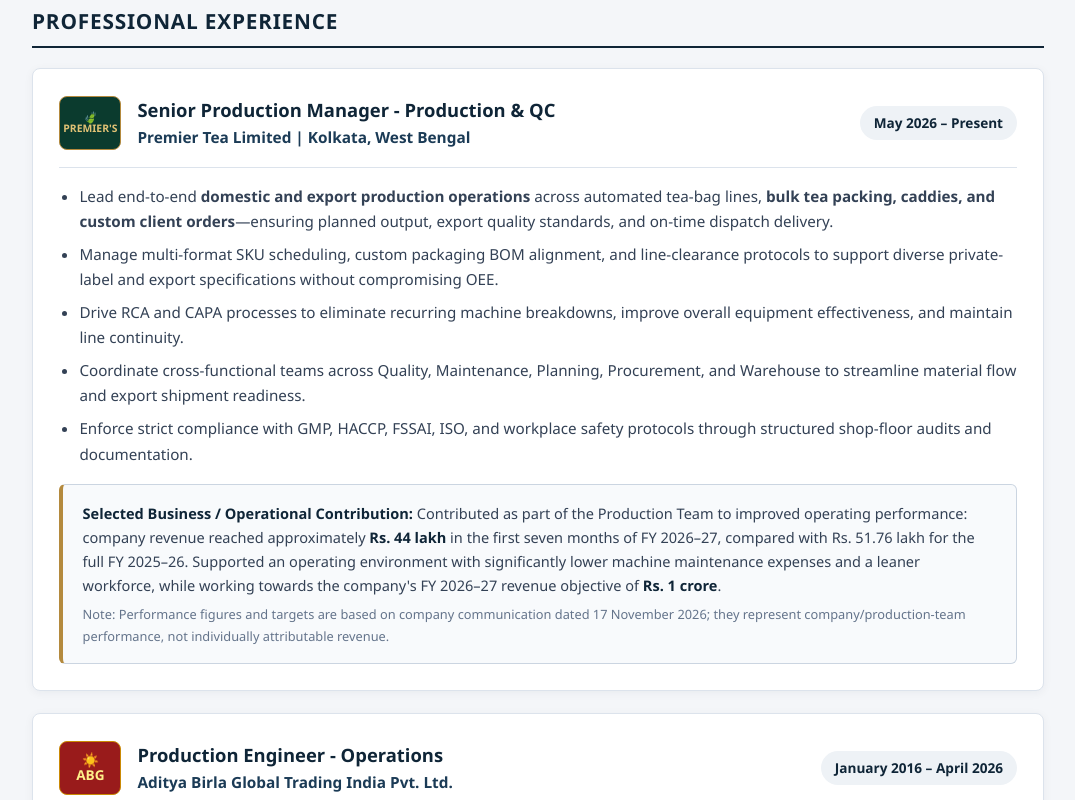
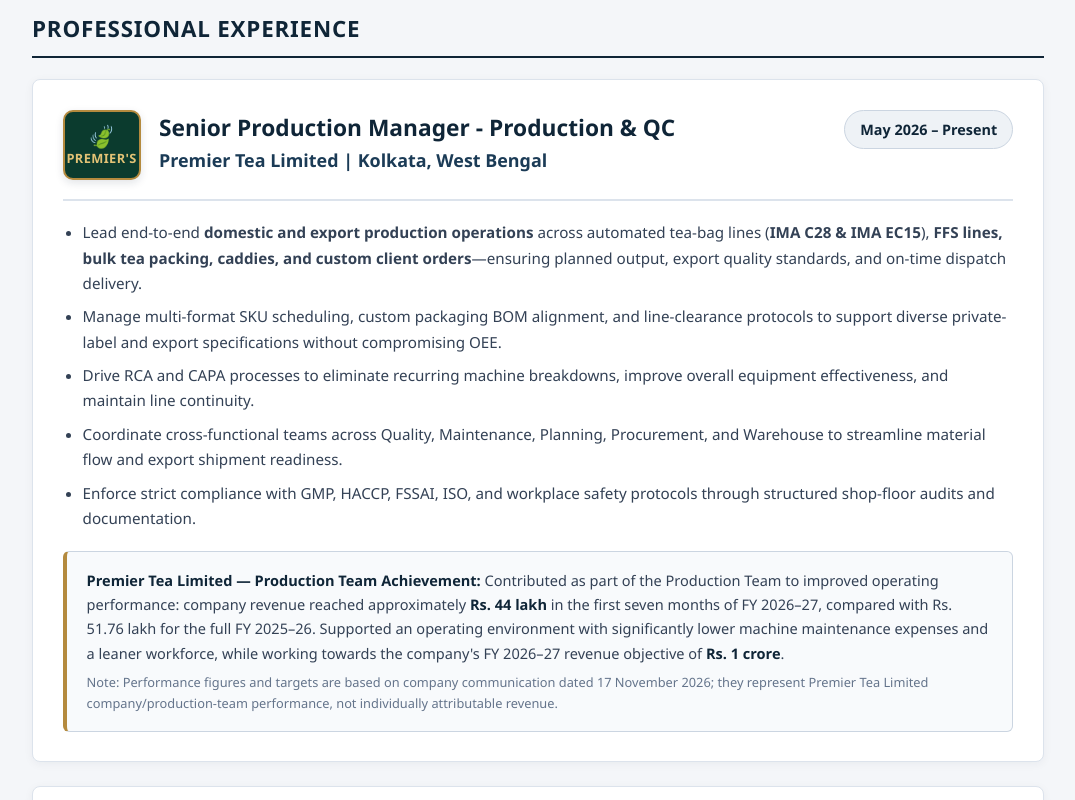
Before and after one commit to Debjit-Ghosh01/debjitghosh.github.io, a plain HTML site: page index.html in a window 1280 px wide. Shown: the part 920-1720 px from the top of the page, without its empty margins (102-1177 px from the left). Drawn offline with Linux system fonts and the light colour scheme.

Commit message:
Refactor styles in index.html for consistency
Updated various styles and layout properties in the index.html file for improved visual consistency and responsiveness.

```diff
--- a/index.html
+++ b/index.html
@@ -92,16 +92,16 @@
     }
 
     main { max-width: 1060px; margin: 2.25rem auto; padding: 0 1.5rem; }
-    section { margin-bottom: 2.65rem; }
+    section { margin-bottom: 2.75rem; }
     .section-title {
-      font-size: 1.3rem;
+      font-size: 1.4rem;
       color: var(--navy);
       text-transform: uppercase;
       letter-spacing: 0.8px;
-      font-weight: 700;
-      border-bottom: 2px solid var(--navy);
-      padding-bottom: 0.45rem;
-      margin-bottom: 1.25rem;
+      font-weight: 800;
+      border-bottom: 2.5px solid var(--navy);
+      padding-bottom: 0.5rem;
+      margin-bottom: 1.35rem;
     }
 
     .summary-box {
@@ -155,26 +155,26 @@
     .exp-card {
       background: var(--white);
       border-radius: 8px;
-      padding: 1.65rem;
-      margin-bottom: 1.35rem;
+      padding: 1.85rem;
+      margin-bottom: 1.5rem;
       border: 1px solid var(--border);
       box-shadow: 0 2px 10px rgba(15, 37, 55, 0.05);
     }
     .exp-header {
       display: flex;
       flex-wrap: wrap;
-      align-items: center;
+      align-items: flex-start;
       justify-content: space-between;
-      gap: 1rem;
-      border-bottom: 1px solid var(--border);
-      padding-bottom: 1rem;
-      margin-bottom: 1rem;
+      gap: 1.25rem;
+      border-bottom: 2px solid var(--border);
+      padding-bottom: 1.2rem;
+      margin-bottom: 1.2rem;
     }
-    .company-brand { display: flex; align-items: center; gap: 1rem; }
+    .company-brand { display: flex; align-items: center; gap: 1.15rem; }
     .company-logo {
-      width: 62px;
-      height: 54px;
-      border-radius: 8px;
+      width: 78px;
+      height: 70px;
+      border-radius: 10px;
       display: flex;
       flex-direction: column;
       align-items: center;
@@ -182,38 +182,55 @@
       font-weight: 800;
       flex-shrink: 0;
       text-align: center;
-      line-height: 1.1;
+      line-height: 1.15;
+      box-shadow: 0 3px 8px rgba(15, 37, 55, 0.12);
     }
     .logo-premier {
       background: #0b3b2e;
       color: #e2c275;
-      border: 1.5px solid #b48a3e;
-      font-size: 0.65rem;
+      border: 2px solid #b48a3e;
+      font-size: 0.8rem;
+      letter-spacing: 0.4px;
     }
+    .logo-premier .logo-icon { font-size: 1.35rem; margin-bottom: 0.1rem; }
     .logo-abg {
       background: #991b1b;
       color: #fef08a;
-      border: 1.5px solid #ca8a04;
-      font-size: 0.85rem;
+      border: 2px solid #ca8a04;
+      font-size: 1.05rem;
+      letter-spacing: 0.6px;
     }
-    .exp-role h3 { color: var(--navy); font-size: 1.15rem; }
-    .exp-role .company-name { font-weight: 600; color: var(--navy-light); font-size: 0.96rem; }
+    .logo-abg .logo-icon { font-size: 1.35rem; margin-bottom: 0.1rem; }
+    .exp-role h3 {
+      color: var(--navy);
+      font-size: 1.42rem;
+      font-weight: 800;
+      line-height: 1.25;
+      margin-bottom: 0.25rem;
+    }
+    .exp-role .company-name {
+      font-weight: 700;
+      color: var(--navy-light);
+      font-size: 1.12rem;
+    }
     .exp-date {
       background: #eef2f6;
       color: var(--navy);
-      padding: 0.35rem 0.85rem;
+      padding: 0.42rem 0.95rem;
       border-radius: 999px;
-      font-size: 0.85rem;
-      font-weight: 600;
+      font-size: 0.9rem;
+      font-weight: 700;
+      border: 1px solid #cbd5e1;
+      white-space: nowrap;
     }
     .exp-list { padding-left: 1.25rem; font-size: 0.95rem; }
-    .exp-list li { margin-bottom: 0.5rem; }
+    .exp-list li { margin-bottom: 0.55rem; }
     .highlight-box {
-      margin-top: 1.1rem;
+      margin-top: 1.2rem;
       background: #f8fafc;
       border: 1px solid #cbd5e1;
       border-left: 4px solid var(--gold);
-      padding: 1rem 1.2rem;
+      padding: 1.05rem 1.25rem;
       border-radius: 6px;
       font-size: 0.91rem;
     }
@@ -241,17 +258,18 @@
     .grid-2 { display: grid; grid-template-columns: repeat(auto-fit, minmax(280px, 1fr)); gap: 1.25rem; }
     .card {
       background: var(--white);
-      padding: 1.4rem;
+      padding: 1.45rem;
       border-radius: 8px;
       border: 1px solid var(--border);
       box-shadow: 0 2px 8px rgba(15, 37, 55, 0.04);
     }
     .card h3 {
       color: var(--navy);
-      font-size: 1.02rem;
-      margin-bottom: 0.7rem;
-      border-bottom: 1px solid #eef2f6;
-      padding-bottom: 0.4rem;
+      font-size: 1.12rem;
+      font-weight: 700;
+      margin-bottom: 0.75rem;
+      border-bottom: 1.5px solid #eef2f6;
+      padding-bottom: 0.45rem;
     }
     .tag-list { display: flex; flex-wrap: wrap; gap: 0.45rem; }
     .tag {
@@ -268,7 +286,7 @@
 
     .video-grid {
       display: grid;
-      grid-template-columns: repeat(auto-fit, minmax(300px, 1fr));
+      grid-template-columns: repeat(auto-fit, minmax(320px, 1fr));
       gap: 1.5rem;
     }
     .video-card {
@@ -277,6 +295,8 @@
       overflow: hidden;
       border: 1px solid var(--border);
       box-shadow: 0 2px 10px rgba(15, 37, 55, 0.05);
+      display: flex;
+      flex-direction: column;
     }
     .video-frame {
       width: 100%;
@@ -285,9 +305,16 @@
       background: #0f172a;
       display: block;
     }
-    .video-caption { padding: 1.1rem 1.25rem; }
-    .video-caption h3 { color: var(--navy); font-size: 1.05rem; margin-bottom: 0.3rem; }
-    .video-caption p { color: var(--muted); font-size: 0.88rem; }
+    .video-caption { padding: 1.15rem 1.25rem; flex: 1; }
+    .video-caption h3 { color: var(--navy); font-size: 1.15rem; font-weight: 700; margin-bottom: 0.35rem; }
+    .video-caption p { color: var(--muted); font-size: 0.88rem; margin-bottom: 0.65rem; }
+    .video-fallback-link {
+      display: inline-block;
+      font-size: 0.84rem;
+      font-weight: 700;
+      color: var(--navy-light);
+      text-decoration: underline;
+    }
 
     footer {
       background: var(--navy);
@@ -301,8 +328,11 @@
 
     @media (max-width: 640px) {
       .hero-container { flex-direction: column; text-align: center; }
+      .company-brand { flex-direction: column; text-align: center; }
+      .exp-header { justify-content: center; text-align: center; }
       .contact-strip, .cta-row { justify-content: center; }
       .hero-info h1 { font-size: 2rem; }
+      .exp-role h3 { font-size: 1.25rem; }
     }
   </style>
 </head>
@@ -372,7 +402,7 @@
       <div class="exp-header">
         <div class="company-brand">
           <div class="company-logo logo-premier">
-            <span>🍃</span>
+            <span class="logo-icon">🍃</span>
             <span>PREMIER'S</span>
           </div>
           <div class="exp-role">
@@ -383,15 +413,15 @@
         <span class="exp-date">May 2026 – Present</span>
       </div>
       <ul class="exp-list">
-        <li>Lead end-to-end <strong>domestic and export production operations</strong> across automated tea-bag lines, <strong>bulk tea packing, caddies, and custom client orders</strong>—ensuring planned output, export quality standards, and on-time dispatch delivery.</li>
+        <li>Lead end-to-end <strong>domestic and export production operations</strong> across automated tea-bag lines (<strong>IMA C28 &amp; IMA EC15</strong>), <strong>FFS lines, bulk tea packing, caddies, and custom client orders</strong>—ensuring planned output, export quality standards, and on-time dispatch delivery.</li>
         <li>Manage multi-format SKU scheduling, custom packaging BOM alignment, and line-clearance protocols to support diverse private-label and export specifications without compromising OEE.</li>
         <li>Drive RCA and CAPA processes to eliminate recurring machine breakdowns, improve overall equipment effectiveness, and maintain line continuity.</li>
         <li>Coordinate cross-functional teams across Quality, Maintenance, Planning, Procurement, and Warehouse to streamline material flow and export shipment readiness.</li>
         <li>Enforce strict compliance with GMP, HACCP, FSSAI, ISO, and workplace safety protocols through structured shop-floor audits and documentation.</li>
       </ul>
       <div class="highlight-box">
-        <strong>Selected Business / Operational Contribution:</strong> Contributed as part of the Production Team to improved operating performance: company revenue reached approximately <strong>Rs. 44 lakh</strong> in the first seven months of FY 2026–27, compared with Rs. 51.76 lakh for the full FY 2025–26. Supported an operating environment with significantly lower machine maintenance expenses and a leaner workforce, while working towards the company's FY 2026–27 revenue objective of <strong>Rs. 1 crore</strong>.
-        <span class="highlight-note">Note: Performance figures and targets are based on company communication dated 17 November 2026; they represent company/production-team performance, not individually attributable revenue.</span>
+        <strong>Premier Tea Limited — Production Team Achievement:</strong> Contributed as part of the Production Team to improved operating performance: company revenue reached approximately <strong>Rs. 44 lakh</strong> in the first seven months of FY 2026–27, compared with Rs. 51.76 lakh for the full FY 2025–26. Supported an operating environment with significantly lower machine maintenance expenses and a leaner workforce, while working towards the company's FY 2026–27 revenue objective of <strong>Rs. 1 crore</strong>.
+        <span class="highlight-note">Note: Performance figures and targets are based on company communication dated 17 November 2026; they represent Premier Tea Limited company/production-team performance, not individually attributable revenue.</span>
       </div>
     </div>
 
@@ -399,7 +429,7 @@
       <div class="exp-header">
         <div class="company-brand">
           <div class="company-logo logo-abg">
-            <span>☀️</span>
+            <span class="logo-icon">☀️</span>
             <span>ABG</span>
           </div>
           <div class="exp-role">
@@ -506,7 +536,7 @@
   </section>
 
   <section>
-    <h2 class="section-title">Executive Video Profile</h2>
+    <h2 class="section-title">Executive Video Profiles</h2>
     <div class="video-grid">
       <div class="video-card">
         <iframe
@@ -519,6 +549,21 @@
         <div class="video-caption">
           <h3>Executive Introduction</h3>
           <p>Personal video introduction highlighting 10+ years in automated tea-bag &amp; FMCG manufacturing, IMA/Teepack systems, and GMP/FSSAI quality leadership.</p>
+          <a href="https://drive.google.com/file/d/1E_3fgPM4nLEnlSGK9CNycpYpjhQyMoB2/view" target="_blank" rel="noopener" class="video-fallback-link">↗ Watch directly on Google Drive</a>
+        </div>
+      </div>
+      <div class="video-card">
+        <iframe
+          class="video-frame"
+          src="https://drive.google.com/file/d/1fuCK3D9vri3yvFVf8cMSuOKabIA6S4ES/preview"
+          allow="autoplay; fullscreen"
+          allowfullscreen
+          title="Debjit Ghosh Career DNA & Operational Overview Video">
+        </iframe>
+        <div class="video-caption">
+          <h3>Career DNA &amp; Operational Overview</h3>
+          <p>Detailed walkthrough of shop-floor leadership, B.Com + ITI Fitter foundation, RCA/CAPA systems, and multi-line packaging expertise.</p>
+          <a href="https://drive.google.com/file/d/1fuCK3D9vri3yvFVf8cMSuOKabIA6S4ES/view" target="_blank" rel="noopener" class="video-fallback-link">↗ Watch directly on Google Drive</a>
         </div>
       </div>
     </div>
```
